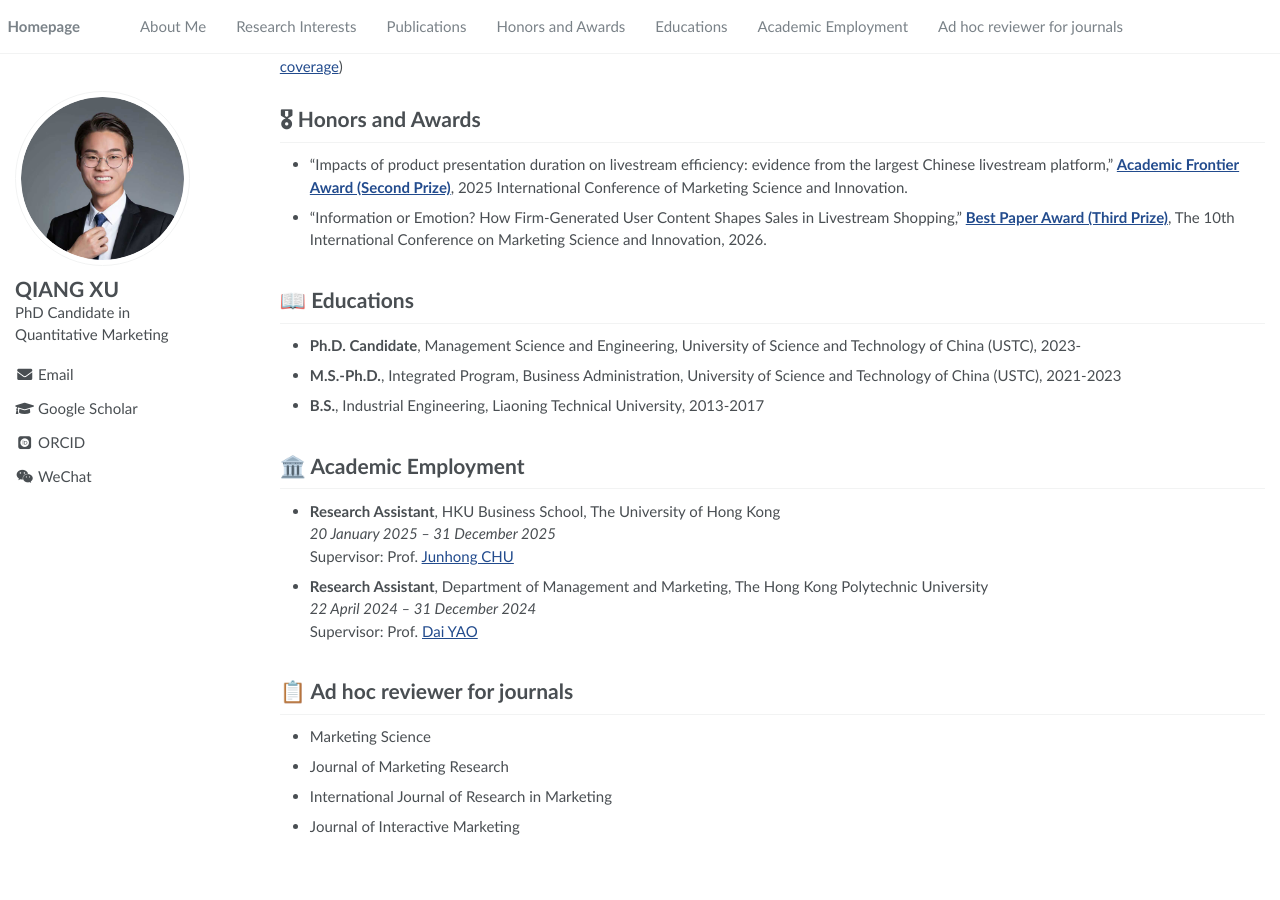
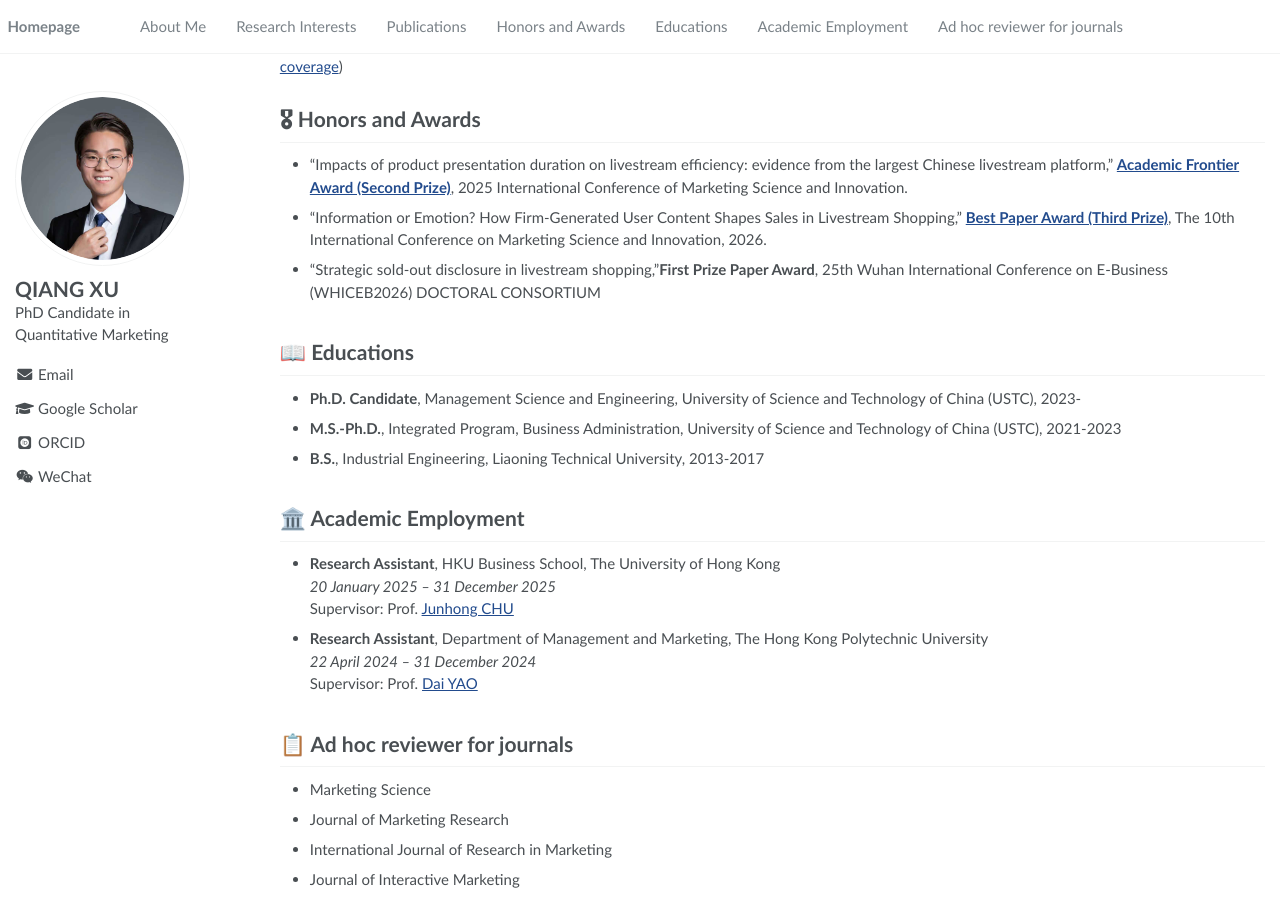
Before and after one commit to xuqiang/xuqiang.github.io, a Jekyll site: the page built from _pages/about.md, in a window 1280 px wide and 900 px high, scrolled down 739 px. Built offline with Jekyll 4.4.1, drawn with Linux system fonts in a browser that asks for light colours; some web fonts are replaced; before the commit the page ends 1592 px from its top, so only the background shows below that.

Commit message:
Update about.md

```diff
--- a/_pages/about.md
+++ b/_pages/about.md
@@ -55,6 +55,7 @@ Please feel free to reach out if you share similar research interests or wish to
 # 🎖 Honors and Awards
 - “Impacts of product presentation duration on livestream efficiency: evidence from the largest Chinese livestream platform,” [**Academic Frontier Award (Second Prize)**](https://mp.weixin.qq.com/s/NhP_8jsa5BseeM_-qpP9kw), 2025 International Conference of Marketing Science and Innovation.
 - “Information or Emotion? How Firm-Generated User Content Shapes Sales in Livestream Shopping,” [**Best Paper Award (Third Prize)**](https://mp.weixin.qq.com/s/FSWR2RSq7wJXx5cLiZ0X9w), The 10th International Conference on Marketing Science and Innovation, 2026.
+- “Strategic sold-out disclosure in livestream shopping,”**First Prize Paper Award**, 25th Wuhan International Conference on E-Business (WHICEB2026) DOCTORAL CONSORTIUM
 
 <span class='anchor' id='educations'></span>
 # 📖 Educations
```
